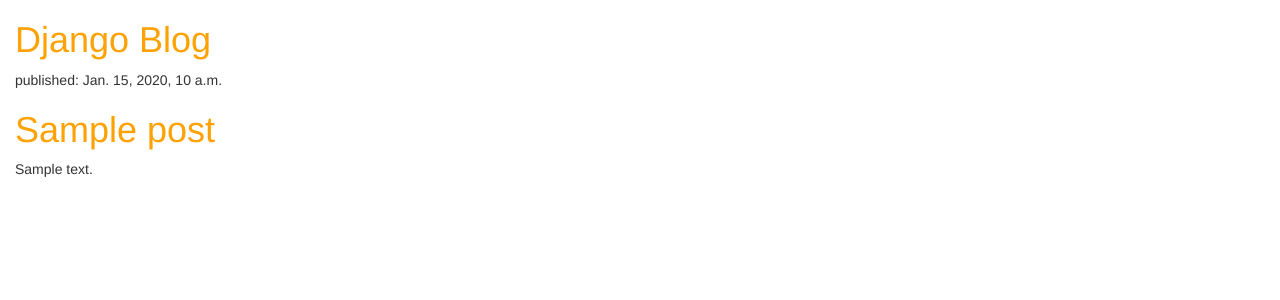
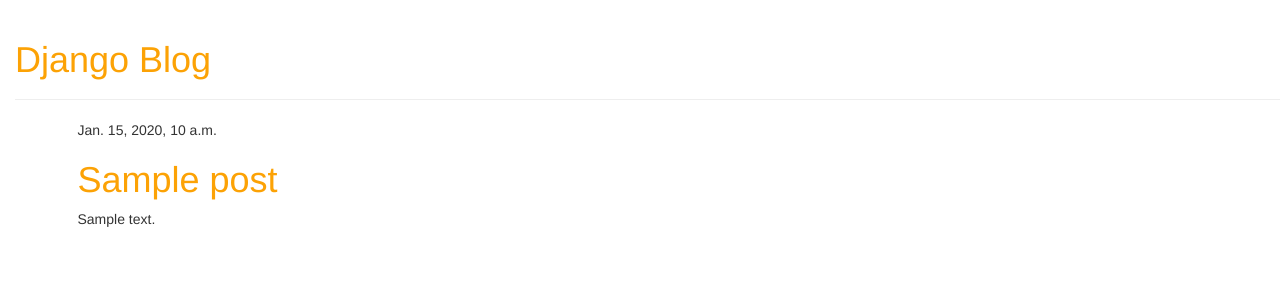
Before and after one commit to Stdubic/django-blog, a Django app: template blog/templates/blog/post_list.html in a window 1280 px wide. Shown: the top 300 px of the page. Run offline with Django 3.2, Linux system fonts and the light colour scheme; the template is opened without the code that fills it: values that come from a table or form of the project are taken from there, others are empty; tables that the repository leaves empty hold one stand-in row (values such as "Sample post"); some libraries are stand-ins or nearby versions.

Commit message:
Creating base template

```diff
--- /dev/null
+++ b/blog/templates/blog/base.html
@@ -0,0 +1,22 @@
+{% load staticfiles %}
+<html>
+<head>
+    <link rel="stylesheet" href="//maxcdn.bootstrapcdn.com/bootstrap/3.2.0/css/bootstrap.min.css">
+    <link rel="stylesheet" href="//maxcdn.bootstrapcdn.com/bootstrap/3.2.0/css/bootstrap-theme.min.css">
+    <link rel="stylesheet" href="{% static 'css/blog.css' %}">
+    <title>Django blog</title>
+</head>
+<body>
+    <div class="page-header">
+        <h1><a href="/">Django Blog</a></h1>
+    </div>
+    <div class="content container">
+        <div class="row">
+            <div class="col-md-8">
+            {% block content %}
+            {% endblock %}
+            </div>
+        </div>
+    </div>
+</body>
+</html>
--- a/blog/templates/blog/post_list.html
+++ b/blog/templates/blog/post_list.html
@@ -1,27 +1,12 @@
-{% load staticfiles %}
-<html>
-<head>
-    <link rel="stylesheet" href="//maxcdn.bootstrapcdn.com/bootstrap/3.2.0/css/bootstrap.min.css">
-    <link rel="stylesheet" href="//maxcdn.bootstrapcdn.com/bootstrap/3.2.0/css/bootstrap-theme.min.css">
-    <link rel="stylesheet" href="{% static 'css/blog.css' %}">
-    <title>Django blog</title>
-</head>
-<body>
-<div>
-    <h1><a href="">Django Blog</a></h1>
-</div>
-
-<div>
+{% extends 'blog/base.html' %}
+{% block content %}
     {% for post in posts %}
-    <div>
-        <p>published: {{ post.published_date }}</p>
-
-        <h1><a href="">{{ post.title }}</a></h1>
-
-        <p>{{ post.text|linebreaks }}</p>
-    </div>
+        <div class="post">
+            <div class="date">
+                {{ post.published_date }}
+            </div>
+            <h1><a href="">{{ post.title }}</a></h1>
+            <p>{{ post.text|linebreaks }}</p>
+        </div>
     {% endfor %}
-
-</div>
-</body>
-</html>
+{% endblock %}
```
